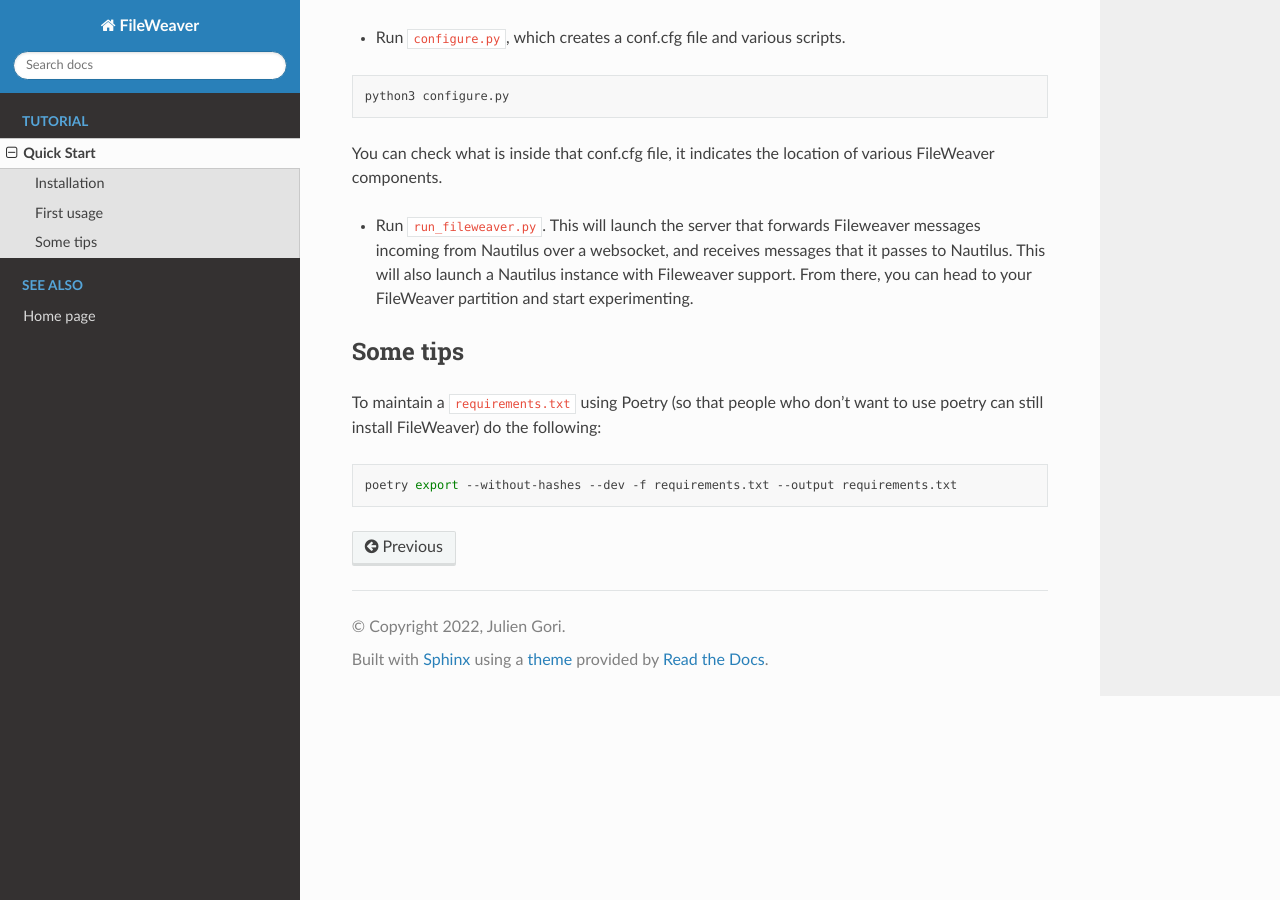
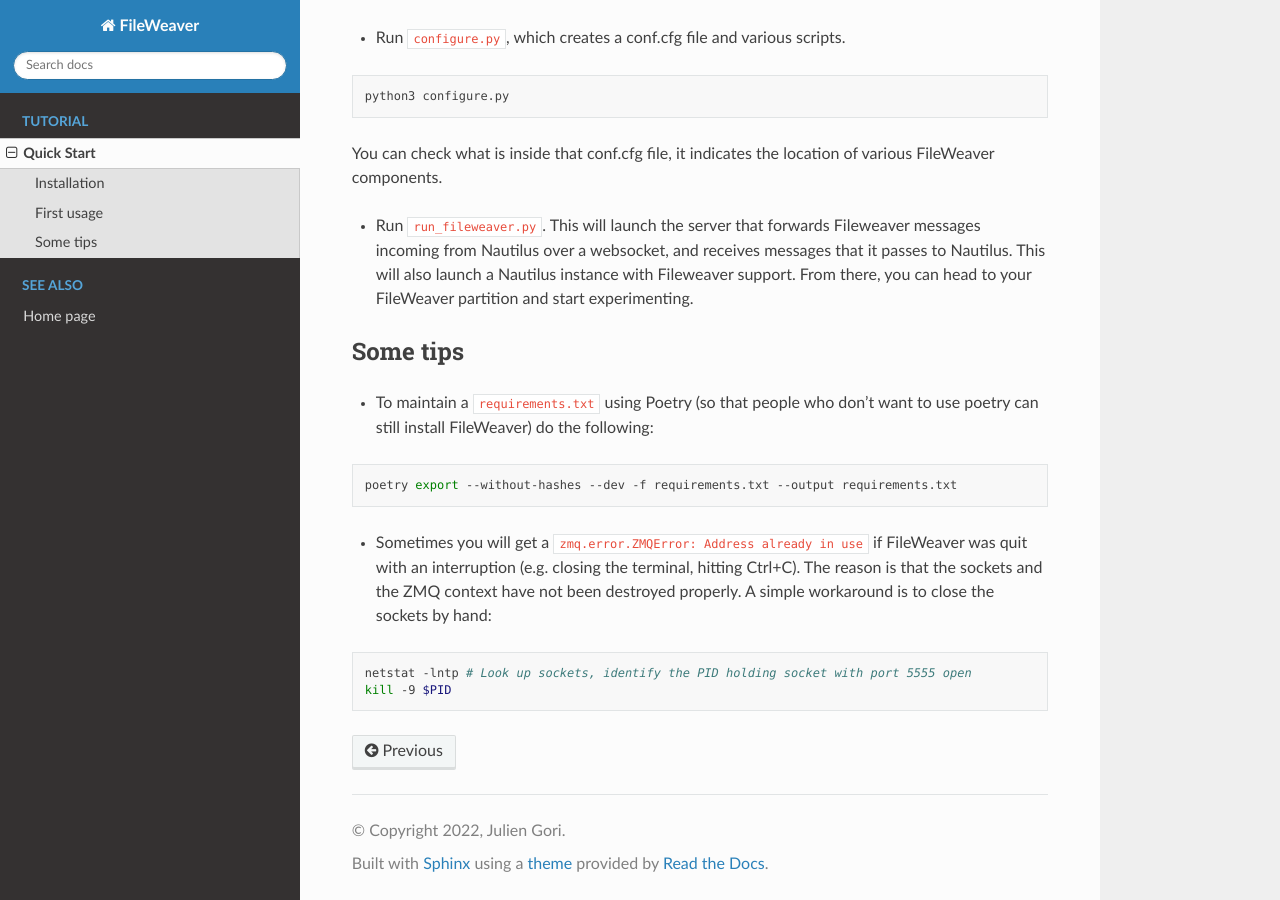
Before and after one commit to jgori-ouistiti/FileWeaver, a Sphinx documentation site: the page built from docs/guide/quickstart.rst, in a window 1280 px wide and 900 px high, scrolled down 1303 px. Built offline with Sphinx 7.4.7 and the Read the Docs theme 2.0.0, drawn with Linux system fonts in a browser that asks for light colours; pages that are not in the unit, such as notebooks, are missing from menus.

Commit message:
readded files deleted by inadvertance + edit to quickstart about closing tcp sockets not released

```diff
--- a/docs/guide/quickstart.rst
+++ b/docs/guide/quickstart.rst
@@ -113,8 +113,15 @@
 Some tips
 ------------
 
-To maintain a ``requirements.txt`` using Poetry (so that people who don't want to use poetry can still install FileWeaver) do the following:
+* To maintain a ``requirements.txt`` using Poetry (so that people who don't want to use poetry can still install FileWeaver) do the following:
 
 .. code-block:: bash
 
     poetry export --without-hashes --dev -f requirements.txt --output requirements.txt
+
+* Sometimes you will get a ``zmq.error.ZMQError: Address already in use`` if FileWeaver was quit with an interruption (e.g. closing the terminal, hitting Ctrl+C). The reason is that the sockets and the ZMQ context have not been destroyed properly. A simple workaround is to close the sockets by hand:
+
+.. code-block:: bash
+
+    netstat -lntp # Look up sockets, identify the PID holding socket with port 5555 open
+    kill -9 $PID
```
Also changed, not shown: 4 other files.
